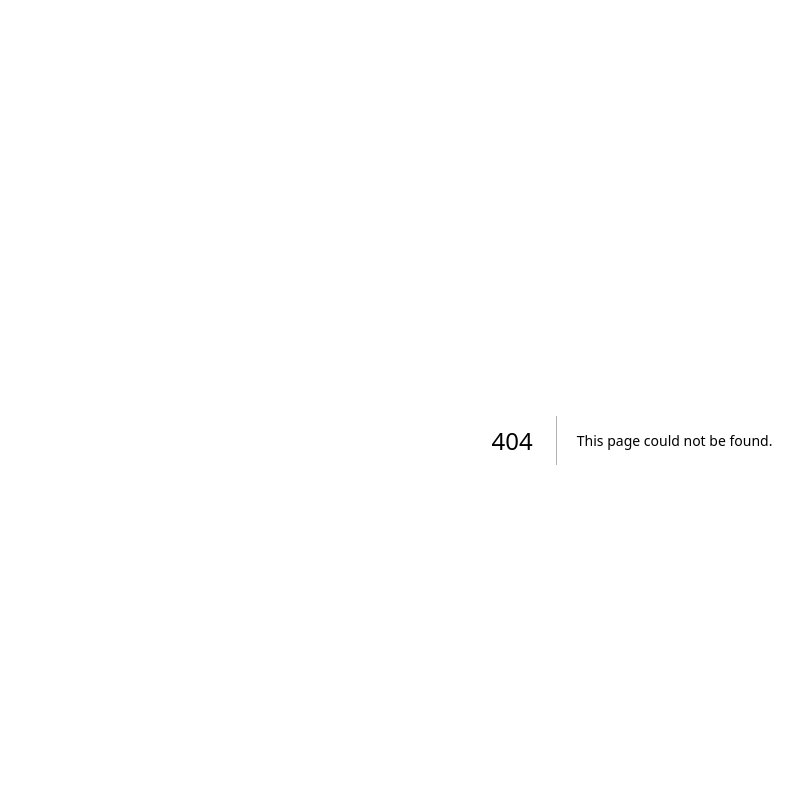
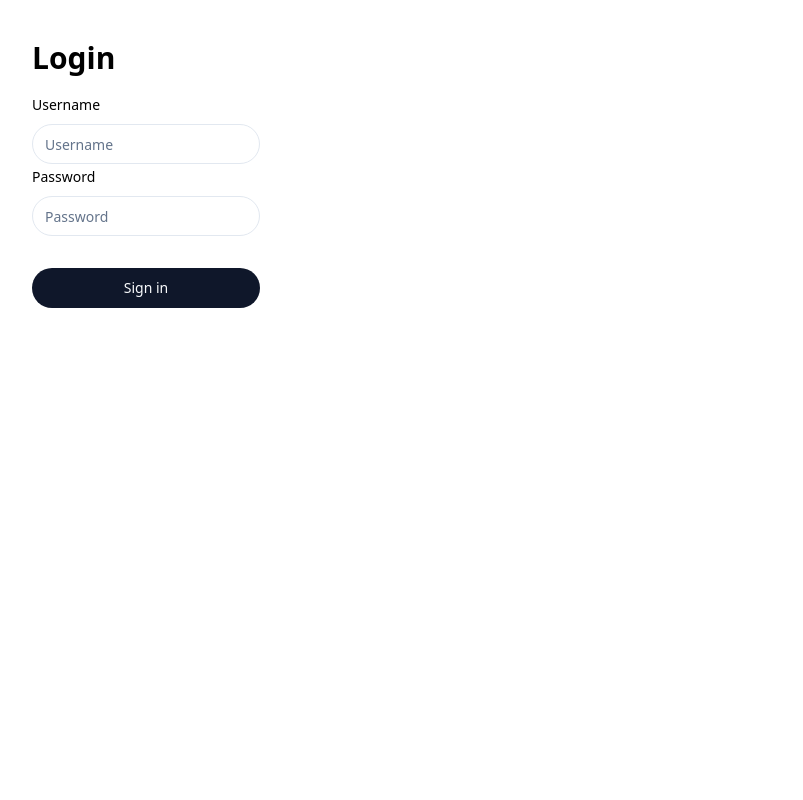
Before and after one commit to gazcrisa/qrGPT, a Next.js app: page /auth/sign-in in a window 1280 px wide. Before the commit this address had no page. Shown: the top 800 px of the page, without its empty margins (8-811 px from the left). Built offline with nearby package versions, Linux system fonts and the light colour scheme.

Commit message:
Add login

```diff
--- /dev/null
+++ b/app/(root)/layout.tsx
@@ -0,0 +1,22 @@
+import Navbar from '@/components/Navbar';
+import { Inter } from 'next/font/google';
+import Footer from '@/components/Footer';
+
+const inter = Inter({ subsets: ['latin'] });
+
+
+export default function RootLayout({
+  children,
+}: {
+  children: React.ReactNode;
+}) {
+  return (
+    <html lang="en">
+      <body className={inter.className}>
+        <Navbar />
+        <main>{children}</main>
+        <Footer />
+      </body>
+    </html>
+  );
+}
--- a/app/page.tsx
+++ b/app/(root)/page.tsx
@@ -1,6 +1,6 @@
 import Body from '@/components/Body';
 
-export default function Home() {
+export default async function Home() {
   return (
     <>
       <Body />
--- /dev/null
+++ b/app/api/auth/[...nextauth]/route.ts
@@ -0,0 +1,6 @@
+import NextAuth from "next-auth";
+import { authOptions } from "@/lib/session";
+
+const handler = NextAuth(authOptions);
+
+export { handler as GET, handler as POST };
--- /dev/null
+++ b/app/auth/layout.tsx
@@ -0,0 +1,12 @@
+export const metadata = {
+  title: 'Secure Authentication ',
+  description: 'Sign in to get access',
+};
+
+export default function RootLayout({
+  children,
+}: {
+  children: React.ReactNode;
+}) {
+  return <div id="root">{children}</div>;
+}
--- /dev/null
+++ b/app/auth/sign-in/page.tsx
@@ -0,0 +1,121 @@
+'use client';
+import { Button } from '@/components/ui/button';
+import React, { useState } from 'react';
+import { Input } from '@/components/ui/input';
+import { useRouter } from 'next/navigation';
+import { signIn } from 'next-auth/react';
+import { z } from 'zod';
+import { useForm } from 'react-hook-form';
+import { zodResolver } from '@hookform/resolvers/zod';
+import {
+  Form,
+  FormControl,
+  FormField,
+  FormItem,
+  FormLabel,
+} from '@/components/ui/form';
+import { Alert, AlertTitle, AlertDescription } from '@/components/ui/alert';
+import { AlertCircle } from 'lucide-react';
+
+const formSchema = z.object({
+  username: z.string().min(1, 'Username is required'),
+  password: z.string().min(1, 'Password is required'),
+});
+
+type FormSchema = z.infer<typeof formSchema>;
+
+const SignInPage = () => {
+  const [isLoading, setIsLoading] = useState(false);
+  const [error, setError] = useState<string | null>(null);
+  const router = useRouter();
+
+  const form = useForm<FormSchema>({
+    resolver: zodResolver(formSchema),
+    mode: 'onChange',
+
+    defaultValues: {
+      username: '',
+      password: '',
+    },
+  });
+
+  const handleSubmit = async (values: FormSchema) => {
+    setIsLoading(true);
+    setError('');
+    const signInData = await signIn('credentials', {
+      username: values.username,
+      password: values.password,
+      redirect: false,
+    });
+
+    if (signInData?.error) {
+      setError(signInData.error);
+      setIsLoading(false);
+    } else {
+      router.refresh();
+      router.push('/');
+    }
+  };
+
+  return (
+    <div className="h-screen flex justify-start items-start p-10">
+      {/* <div className="grid w-full grid-cols-1 bg-white md:grid-cols-2"> */}
+      <div className="text-black flex items-center flex-col">
+        <Form {...form}>
+          <form onSubmit={form.handleSubmit(handleSubmit)}>
+            <h1 className="text-3xl font-semibold mb-4">Login</h1>
+            <FormField
+              control={form.control}
+              name="username"
+              render={({ field }) => (
+                <FormItem>
+                  <FormLabel>Username</FormLabel>
+                  <FormControl>
+                    <Input
+                      className="mt-2 mb-4 bg-transparent rounded-full"
+                      placeholder="Username"
+                      {...field}
+                    />
+                  </FormControl>
+                </FormItem>
+              )}
+            />
+            <FormField
+              control={form.control}
+              name="password"
+              render={({ field }) => (
+                <FormItem>
+                  <FormLabel>Password</FormLabel>
+                  <FormControl>
+                    <Input
+                      className="mt-2 bg-transparent rounded-full"
+                      placeholder="Password"
+                      type="password"
+                      {...field}
+                    />
+                  </FormControl>
+                </FormItem>
+              )}
+            />
+            <Button
+              type="submit"
+              disabled={isLoading}
+              className="flex items-center w-full mt-8 gap-4 px-12 rounded-full"
+            >
+              {isLoading ? 'Signing you in...' : 'Sign in'}
+            </Button>
+            {error && (
+              <Alert variant="destructive" className="mt-12">
+                <AlertCircle className="h-4 w-4" />
+                <AlertTitle>Error</AlertTitle>
+                <AlertDescription>{error}</AlertDescription>
+              </Alert>
+            )}
+          </form>
+        </Form>
+      </div>
+    </div>
+  );
+};
+
+export default SignInPage;
--- a/app/layout.tsx
+++ b/app/layout.tsx
@@ -1,17 +1,21 @@
-import Navbar from '@/components/Navbar';
 import './globals.css';
 import type { Metadata } from 'next';
 import { Inter } from 'next/font/google';
-import Footer from '@/components/Footer';
-import { Analytics } from '@vercel/analytics/react';
+
+
+// export const metadata: Metadata = {
+//   title: "Medication POC",
+//   description:
+//     "A poc",
+// };
 
 const inter = Inter({ subsets: ['latin'] });
 
-let title = 'Medication lookup';
-let description = 'A POC';
-let url = 'https://www.qrgpt.io';
-let ogimage = 'https://www.qrgpt.io/og-image.png';
-let sitename = 'qrGPT.io';
+let title = 'A poc';
+let description = '';
+let url = 'https://qr-gpt-three-fawn.vercel.app/';
+let ogimage = 'https://qr-gpt-three-fawn/og-image.png';
+let sitename = 'qr-gpt-three-fawn';
 
 export const metadata: Metadata = {
   metadataBase: new URL(url),
@@ -44,15 +48,7 @@ export default function RootLayout({
 }) {
   return (
     <html lang="en">
-      <head>
-        {/* <PlausibleProvider domain="med.io" /> */}
-      </head>
-      <body className={inter.className}>
-        <Navbar />
-        <main>{children}</main>
-        <Analytics />
-        <Footer />
-      </body>
+      <body>{children}</body>
     </html>
   );
 }
--- a/components/Navbar.tsx
+++ b/components/Navbar.tsx
@@ -1,14 +1,18 @@
 'use client';
 import { useEffect, useState } from 'react';
 import { usePathname, useSearchParams } from 'next/navigation';
+import Link from 'next/link';
+import NavLink from './NavLink';
+import { signOut } from 'next-auth/react';
+import Image from 'next/image';
 
 const Navbar = () => {
   const [state, setState] = useState(false);
 
-  // const navigation = [
-  //   // { title: 'Testimonials', path: '#testimonials' },
-  //   { title: 'Homepage', path: '/' },
-  // ];
+  const navigation = [
+    { title: 'Testimonials', path: '#testimonials' },
+    { title: 'Homepage', path: '/' },
+  ];
 
   const pathname = usePathname();
   const searchParams = useSearchParams();
@@ -23,10 +27,10 @@ const Navbar = () => {
     handleState();
   }, [pathname, searchParams]);
 
-  // const handleNavMenu = () => {
-  //   setState(!state);
-  //   document.body.classList.toggle('overflow-hidden');
-  // };
+  const handleNavMenu = () => {
+    setState(!state);
+    document.body.classList.toggle('overflow-hidden');
+  };
 
   return (
     <header>
@@ -37,11 +41,11 @@ const Navbar = () => {
       >
         <div className="custom-screen items-center mx-auto md:flex">
           <div className="flex items-center justify-between py-3 md:py-5 md:block">
-            {/* <Link href="/" className="flex items-center gap-3">
+            <Link href="/" className="flex items-center gap-3">
               <Image src="/box.svg" alt="logo" width={30} height={30} />
-              <div className="font-bold text-lg">QrGPT</div>
-            </Link> */}
-            {/* <div className="md:hidden">
+              <div className="font-bold text-lg">Proof of Concept</div>
+            </Link>
+            <div className="md:hidden">
               <button
                 role="button"
                 aria-label="Open the menu"
@@ -78,7 +82,7 @@ const Navbar = () => {
                   </svg>
                 )}
               </button>
-            </div> */}
+            </div>
           </div>
           <div
             className={`flex-1 pb-3 mt-8 md:pb-0 md:mt-0 md:block ${
@@ -86,6 +90,15 @@ const Navbar = () => {
             }`}
           >
             <ul className="text-gray-700 justify-end items-center space-y-6 md:flex md:space-x-6 md:space-y-0 md:text-gray-600 md:font-medium">
+              <li key="logout" className="duration-150 hover:text-gray-900">
+                <Link
+                  href="/auth/sign-in"
+                  className="block"
+                  onClick={() => signOut()}
+                >
+                  Sign out
+                </Link>
+              </li>
               {/* {navigation.map((item, idx) => {
                 return (
                   <li key={idx} className="duration-150 hover:text-gray-900">
--- /dev/null
+++ b/lib/session.ts
@@ -0,0 +1,92 @@
+import { type NextAuthOptions } from 'next-auth';
+import CredentialsProvider from 'next-auth/providers/credentials';
+
+type CredentialsType = Record<never, string> & {
+  username?: string;
+  password?: string;
+};
+
+type User = {
+  id: string;
+  username: string;
+};
+
+export const authOptions: NextAuthOptions = {
+  secret: process.env.NEXTAUTH_SECRET,
+  session: {
+    strategy: 'jwt',
+  },
+  pages: {
+    signIn: '/auth/sign-in',
+  },
+  providers: [
+    CredentialsProvider({
+      id: 'credentials',
+      name: 'Credentials',
+      credentials: {},
+      async authorize(
+        credentials: CredentialsType | undefined,
+        req: any,
+      ): Promise<User | null> {
+        try {
+          if (!credentials?.username || !credentials?.password) {
+            throw new Error('Empty username or password');
+          }
+
+          const apiUrl = process.env.API_URL + '/auth/login';
+
+          // Make a POST request to the external API
+          const response = await fetch(apiUrl, {
+            method: 'POST',
+            headers: {
+              'Content-Type': 'application/json',
+            },
+            body: JSON.stringify({
+              username: credentials.username,
+              password: credentials.password,
+            }),
+          });
+
+          if (!response.ok) {
+            throw new Error('Invalid username or password');
+          }
+
+          const existingUser = await response.json();
+
+          return {
+            id: existingUser.uuid,
+            username: existingUser.username,
+          };
+        } catch (error: any) {
+          console.error('Error in authorize function:', error.message);
+          throw new Error(
+            'An unexpected error occurred while signing in. Please try again later.',
+          );
+        }
+      },
+    }),
+  ],
+
+  callbacks: {
+    async jwt({ token, user, account, profile }) {
+      if (user) {
+        return {
+          ...token,
+          username: user.username,
+        };
+      }
+      return token;
+    },
+    async session({ session, token }) {
+      return {
+        ...session,
+        user: {
+          ...session.user,
+          userId: token.sub,
+          username: token.username,
+          points: token.points,
+        },
+      };
+    },
+  },
+};
--- /dev/null
+++ b/middleware.ts
@@ -0,0 +1,6 @@
+export { default } from 'next-auth/middleware';
+
+export const config = {
+  matcher: '/', // Matches all routes
+  redirectTo: '/auth/sign-in',
+};
--- a/package.json
+++ b/package.json
@@ -22,11 +22,13 @@
     "@vercel/blob": "^0.12.4",
     "@vercel/kv": "^0.2.2",
     "autoprefixer": "10.4.15",
+    "bcrypt": "^5.1.1",
     "class-variance-authority": "^0.7.0",
     "clsx": "^2.0.0",
     "lucide-react": "^0.279.0",
     "nanoid": "^5.0.1",
     "next": "^13.5.2",
+    "next-auth": "^4.24.5",
     "next-plausible": "^3.11.3",
     "postcss": "8.4.29",
     "prettier": "^3.0.3",
@@ -34,6 +36,7 @@
     "react-dom": "18.2.0",
     "react-hook-form": "^7.46.1",
     "react-hot-toast": "^2.4.1",
+    "react-icons": "^4.12.0",
     "replicate": "^0.18.0",
     "tailwind-merge": "^1.14.0",
     "tailwindcss": "3.3.3",
@@ -43,6 +46,7 @@
   },
   "devDependencies": {
     "@tailwindcss/typography": "^0.5.10",
+    "@types/bcrypt": "^5.0.2",
     "eslint": "8.49.0",
     "eslint-config-next": "13.4.19"
   }
```
Also changed, not shown: types/next-auth.d.ts (added, +16 -0 lines), utils/service.ts (line endings or trailing spaces), 1 other file (tests, documents, lock files or other folders).
